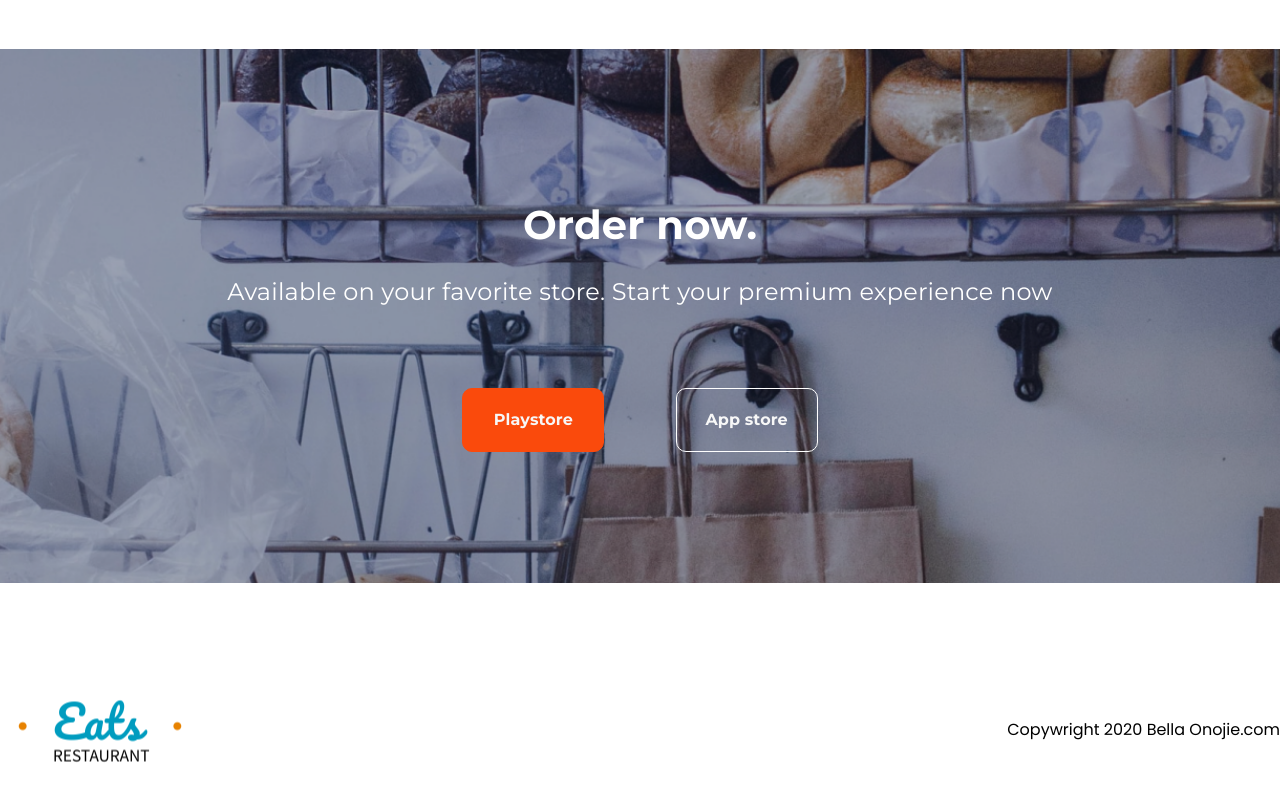
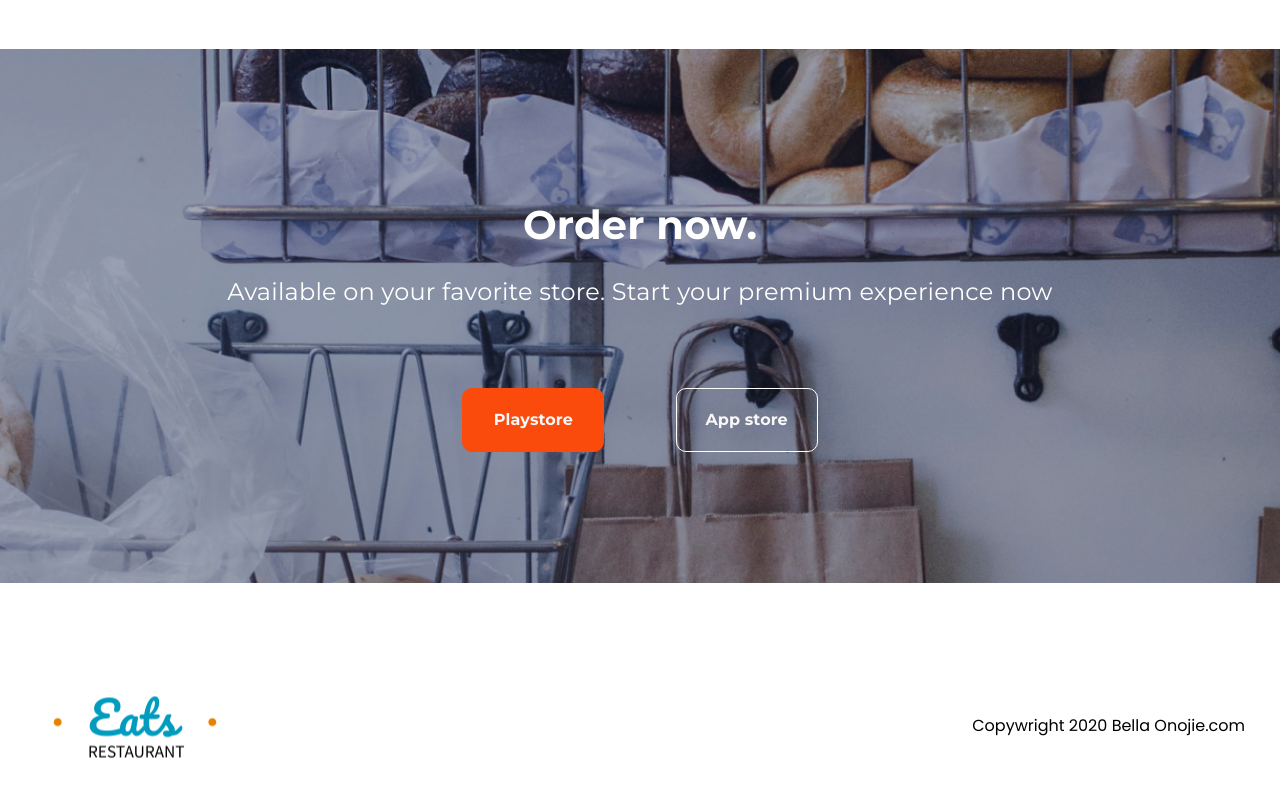
Before and after one commit to YZTwin/bytelesson, a plain HTML site: page index.html in a window 1280 px wide. Shown: the part 2193-2993 px from the top of the page. Drawn offline with nearby package versions, Linux system fonts and the light colour scheme.

Commit message:
Add files via upload

```diff
--- a/index.html
+++ b/index.html
@@ -100,7 +100,7 @@
         </div>
     </section>
     <footer>
-        <div class="itemfooter">
+        <div class="container itemfooter">
             <a href="">
                 <img src="/images/logo.png" alt="">
             </a>
--- a/style.css
+++ b/style.css
@@ -307,5 +307,7 @@ li:not(:last-of-type) {
     display: flex;
     justify-content: space-between;
     align-items: center;
-    margin: 107.9px 0 54px 0;
+    max-width: 1210px;
+    height: 133px;
+    margin: 76.9px auto 27px auto;
 }
```
